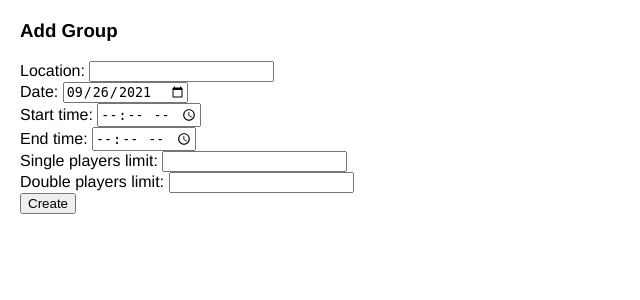
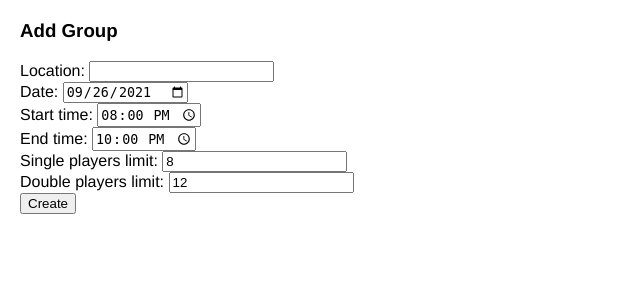
Before and after one commit to philip-zhan/badminton-group, a Flask app: page /groups/new in a window 1280 px wide. Shown: the top 300 px of the page, without its empty margins (0-640 px from the left). Run offline with Flask 2, Linux system fonts and the light colour scheme.

Commit message:
adding default to time field

```diff
--- a/main.py
+++ b/main.py
@@ -1,6 +1,7 @@
 import os
+from flask import send_from_directory
 from typing import Dict, Iterator, List, Optional, Set, Tuple
-from datetime import datetime,date
+from datetime import datetime, date
 from operator import itemgetter
 import pytz
 from flask import Flask, render_template, request
@@ -25,15 +26,20 @@ class EditForm(Form):
     add_submit = SubmitField("Add")
     remove_submit = SubmitField("Remove")
 
+
 class GroupForm(Form):
     location = StringField(validators=[validators.DataRequired()])
-    date = DateField(validators=[validators.DataRequired()],default=date.today)
-    start_time = TimeField(validators=[validators.DataRequired()])
-    end_time = TimeField(validators=[validators.DataRequired()])
-    single_limit = IntegerField(validators=[validators.DataRequired()])
-    double_limit = IntegerField(validators=[validators.DataRequired()])
+    date = DateField(
+        validators=[validators.DataRequired()], default=date.today)
+    start_time = TimeField(validators=[validators.DataRequired(
+    )], format='%H:%M', default=datetime(2019, 1, 1, hour=20, minute=00))
+    end_time = TimeField(validators=[validators.DataRequired(
+    )], format='%H:%M', default=datetime(2019, 1, 1, hour=22, minute=00))
+    single_limit = IntegerField(
+        validators=[validators.DataRequired()], default=8)
+    double_limit = IntegerField(
+        validators=[validators.DataRequired()], default=12)
     create_submit = SubmitField("Create")
-
 
 
 def fetch_groups(limit: int = None) -> Iterator:
@@ -52,11 +58,13 @@ def fetch_group(
     return group_entity
 
 
-def process_create_group(data:dict) ->  str:
+def process_create_group(data: dict) -> str:
     new_group = datastore.Entity(datastore_client.key("group"))
     local = pytz.timezone("US/Pacific")
-    start_time = local.localize(datetime.strptime(data['date']+" "+data['start_time'],'%Y-%m-%d %H:%M'))
-    end_time = local.localize(datetime.strptime(data['date']+" "+data['end_time'],'%Y-%m-%d %H:%M'))
+    start_time = local.localize(datetime.strptime(
+        data['date']+" "+data['start_time'], '%Y-%m-%d %H:%M'))
+    end_time = local.localize(datetime.strptime(
+        data['date']+" "+data['end_time'], '%Y-%m-%d %H:%M'))
     new_group.update(
         {
             "location": data['location'],
@@ -114,13 +122,13 @@ def process_groups(groups: Iterator) -> Iterator[Dict]:
 
 
 def process_players(players: List, limit: int) -> Tuple[List, List]:
-    clean_players = get_clean_data(players, {("name", str), ("signup_time", datetime)})
+    clean_players = get_clean_data(
+        players, {("name", str), ("signup_time", datetime)})
     sorted_players = sorted(clean_players, key=itemgetter("signup_time"))
     if len(sorted_players) <= limit:
         return sorted_players, []
     else:
         return sorted_players[:limit], sorted_players[limit:]
-
 
 
 def get_clean_data(
@@ -171,13 +179,13 @@ def process_remove(group_id: str, player_type: str, player_name: str):
             group_entity[player_list_name] = new_players
             datastore_client.put(group_entity)
 
+
 @app.route("/", methods=["GET"])
 def root():
     groups = fetch_groups()
     processed_groups = list(process_groups(groups))
     edit_form = EditForm()
     return render_template("index.html", groups=processed_groups, edit_form=edit_form)
-
 
 
 @app.route("/<string:gid>", methods=["GET"])
@@ -203,19 +211,26 @@ def group_post(gid):
                 request.form["player_type"],
                 request.form["player_name"],
             )
-    return redirect("/"+gid,302)
+    return redirect("/"+gid, 302)
+
 
 @app.route("/groups/new", methods=["GET"])
 def create_group():
     create_form = GroupForm()
 
-    return render_template("create_group.html",form=create_form)
+    return render_template("create_group.html", form=create_form)
+
 
 @app.route("/groups", methods=["POST"])
 def create_group_post():
     print(request.form)
     gid = process_create_group(request.form)
-    return redirect("/"+gid,302)
+    return redirect("/"+gid, 302)
+
+
+@app.route('/favicon.ico')
+def favicon():
+    return send_from_directory(os.path.join(app.root_path, 'static'), 'favicon.jpeg', mimetype='image/vnd.microsoft.icon')
 
 
 if __name__ == "__main__":
--- a/templates/index.html
+++ b/templates/index.html
@@ -7,6 +7,9 @@
     <link type="text/css" rel="stylesheet" href="{{ url_for('static', filename='style.css') }}" />
   </head>
   <body>
+
+    <H1> Current events</H1>
+
     {% for group in groups %}
 
     <h2>{{ group["date"] }}</h2>
@@ -15,5 +18,8 @@
 
     {% endfor %}
 
+    <H1><a href='/groups/new'>Create New Event</a></H1>
+
+
   </body>
 </html>
```
Also changed, not shown: static/favicon.jpeg (added).
